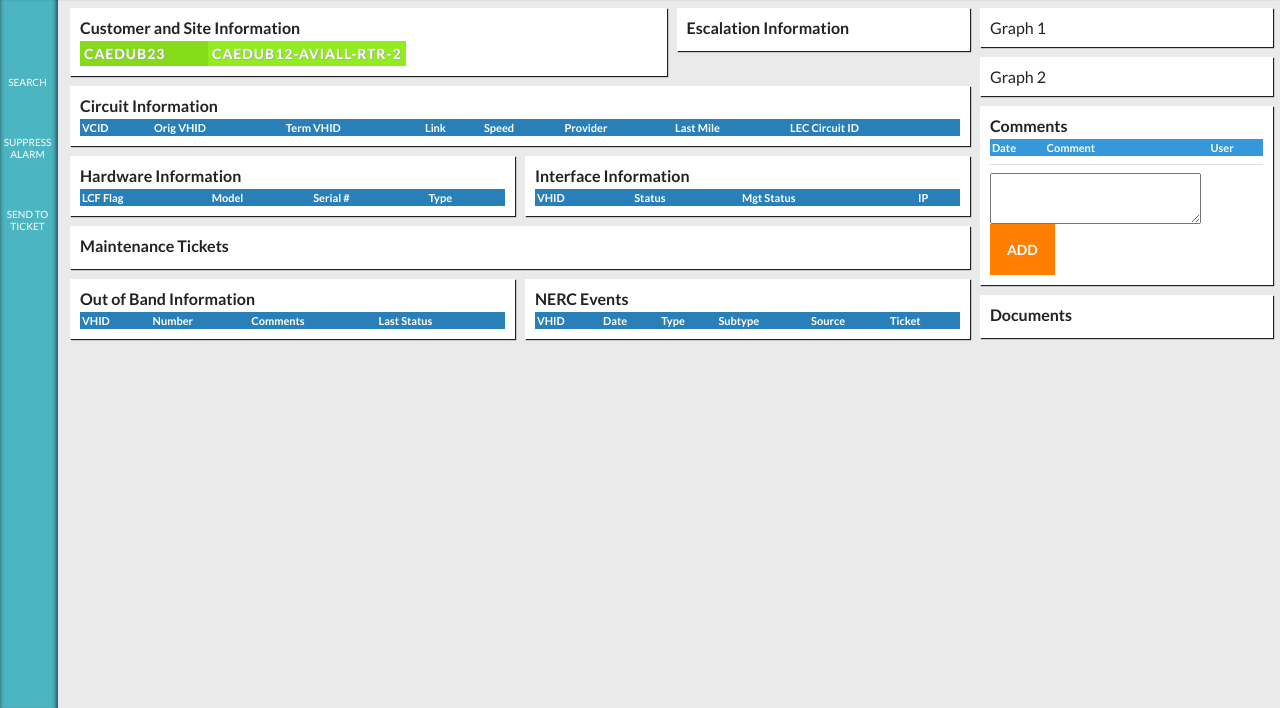
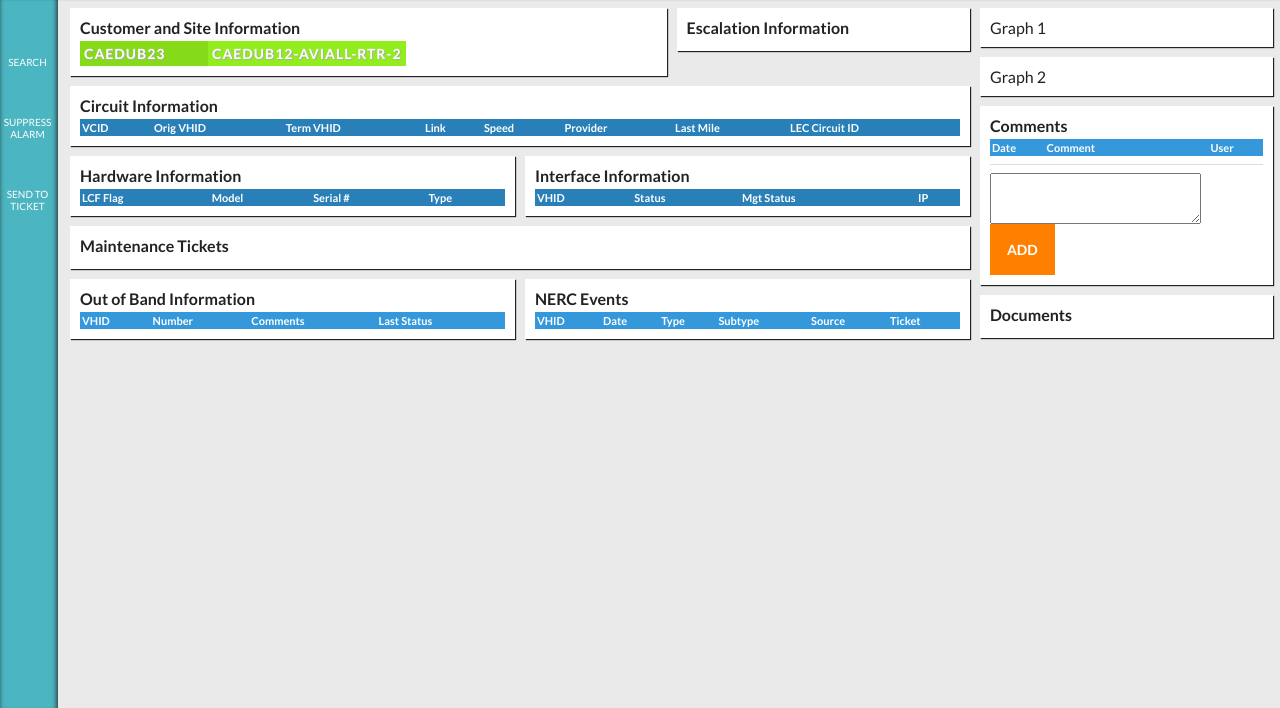
Before and after one commit to jctransfi/ops360ui, a website: page public/index.html at #!/dashboard in a window 1280 px wide. Shown: the part 92-800 px from the top of the page. Drawn offline with nearby package versions, Linux system fonts and the light colour scheme.

Commit message:
minor stylistic changes

```diff
--- a/public/css/main.css
+++ b/public/css/main.css
@@ -217,7 +217,7 @@ body {
 
 .side-list {
     margin: 0;
-    margin-top: 120px;
+    margin-top: 100px;
     padding: 0;
     padding-right: 3px;
 }
--- a/public/template/pa.html
+++ b/public/template/pa.html
@@ -98,7 +98,7 @@
                 <div class="card">
                     <h4>Out of Band Information</h4>
                     <table class="interface-table">
-                        <tr class="belieze-hole">
+                        <tr class="peter-river">
                             <th>VHID</th>
                             <th>Number</th>
                             <th>Comments</th>
@@ -117,7 +117,7 @@
                 <div class="card">
                     <h4>NERC Events</h4>
                     <table class="interface-table">
-                        <tr class="belieze-hole">
+                        <tr class="peter-river">
                             <th>VHID</th>
                             <th>Date</th>
                             <th>Type</th>
```
